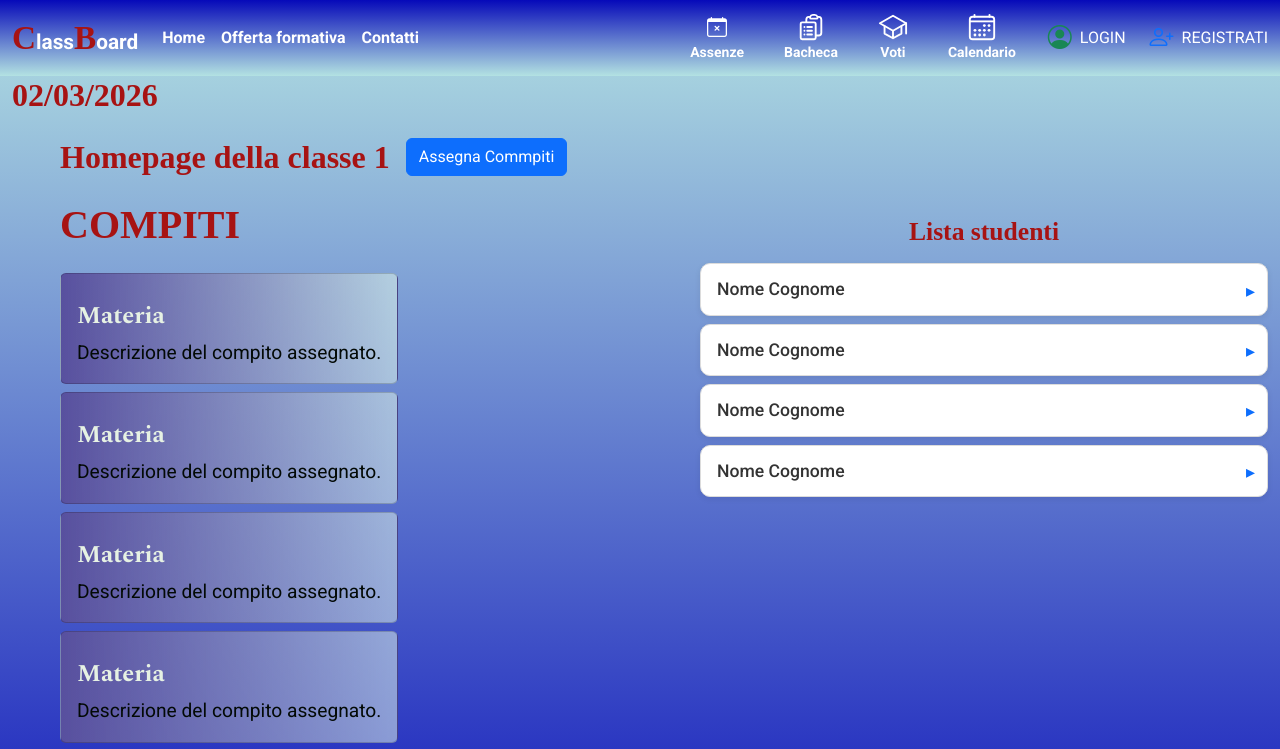
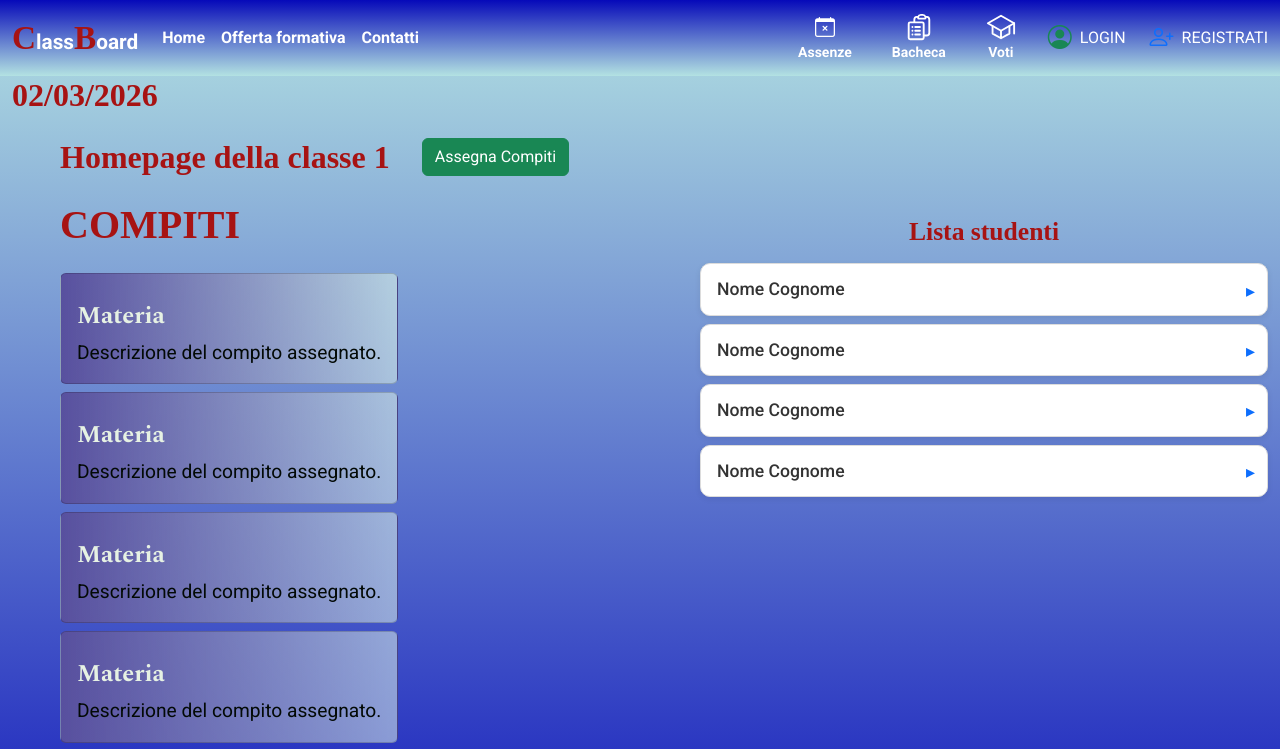
Before and after one commit to gentjanaH/registro-elettronico-frontend, a React (Vite) app: page /classe/1 in a window 1280 px wide. Shown: the top 749 px of the page. Built offline with nearby package versions, Linux system fonts and the light colour scheme; a web font is replaced by a local one.

Commit message:
add_modale per assegnare i compiti

```diff
--- a/src/components/HomePageClasse.jsx
+++ b/src/components/HomePageClasse.jsx
@@ -1,8 +1,16 @@
 import { useParams } from "react-router-dom";
+import { useState } from "react";
 import Compiti from "./Compiti";
 import { Row, Col, ListGroup, Dropdown, Button } from "react-bootstrap";
 import DataCorrenteConCalendario from "./DataCorrenteConCalendario";
+import ModaleAssegnaCompiti from "./ModaleAssegnaCompiti";
 const HomePageClasse = () => {
+
+    // stato per aprire il modale utile ad assegnare i compiti
+    const [show, setShow] = useState(false);
+
+    const handleClose = () => setShow(false);
+    const handleShow = () => setShow(true);
 
     const { nomeClasse } = useParams();
 
@@ -16,10 +24,13 @@ const HomePageClasse = () => {
                     Homepage della classe {nomeClasse}
                 </h3>
                 {/* apère modale per rigistrare i compiti */}
-                <Button>
-                    Assegna Commpiti
+                <Button
+                    variant="success"
+                    className="ms-3"
+                    onClick={handleShow}>
+                    Assegna Compiti
                 </Button>
-
+                <ModaleAssegnaCompiti show={show} handleClose={handleClose} />
             </Col>
 
 
--- a/src/components/IconeNavbar.jsx
+++ b/src/components/IconeNavbar.jsx
@@ -36,12 +36,7 @@ const IconeNavbar = () => {
                         </Link>
                     </Col>
 
-                    <Col>
-                        <Link to="/calendario" className="text-decoration-none text-dark d-flex flex-column align-items-center mx-2">
-                            <IoCalendarOutline size={30} className="testo-icone-navbar" />
-                            <span className="testo-icone-navbar ">Calendario</span>
-                        </Link>
-                    </Col>
+
 
                     <Col>
                         <Link to="/login" className="text-decoration-none text-dark d-flex align-items-center">
--- /dev/null
+++ b/src/components/ModaleAssegnaCompiti.jsx
@@ -0,0 +1,51 @@
+import Button from 'react-bootstrap/Button';
+import Modal from 'react-bootstrap/Modal';
+import Form from 'react-bootstrap/Form';
+
+const ModaleAssegnaCompiti = ({ show, handleClose }) => {
+    // tramite l'api deve assegnare la classe, e l'id del professore
+    return (
+        <Modal
+
+            show={show} onHide={handleClose} centered
+        >
+
+            <Form className="p-3">
+                <Form.Group controlId="dataNascita">
+                    <Form.Label>Data di consegna prevista</Form.Label>
+                    <Form.Control type="date" />
+                </Form.Group>
+                <Form.Select aria-label="Default select example" className="my-2">
+
+                    <option>Materia</option>
+                    <option value="1">One</option>
+                    <option value="2">Two</option>
+                    <option value="3">Three</option>
+                </Form.Select>
+                <Form.Group className="mb-3" controlId="exampleForm.ControlInput1">
+                    <Form.Label>Titolo</Form.Label>
+                    <Form.Control type="text" placeholder="Studiare, Completare esercizi, Verifica" />
+                </Form.Group>
+                <Form.Group className="mb-3" controlId="exampleForm.ControlTextarea1">
+                    <Form.Label>Descrizione del compito</Form.Label>
+                    <Form.Control as="textarea" rows={3} placeholder="massimo 100 caratteri" />
+                </Form.Group>
+            </Form>
+
+
+
+
+            <Modal.Footer>
+                <Button variant="secondary" onClick={handleClose}>Annulla</Button>
+                <Button variant="primary"
+                    onClick={() => {
+                        handleClose();
+                        alert("Compito aggiunto con successo con successo!")
+                    }}>Giustifica</Button>
+            </Modal.Footer>
+
+        </Modal>
+    );
+}
+
+export default ModaleAssegnaCompiti;
```
